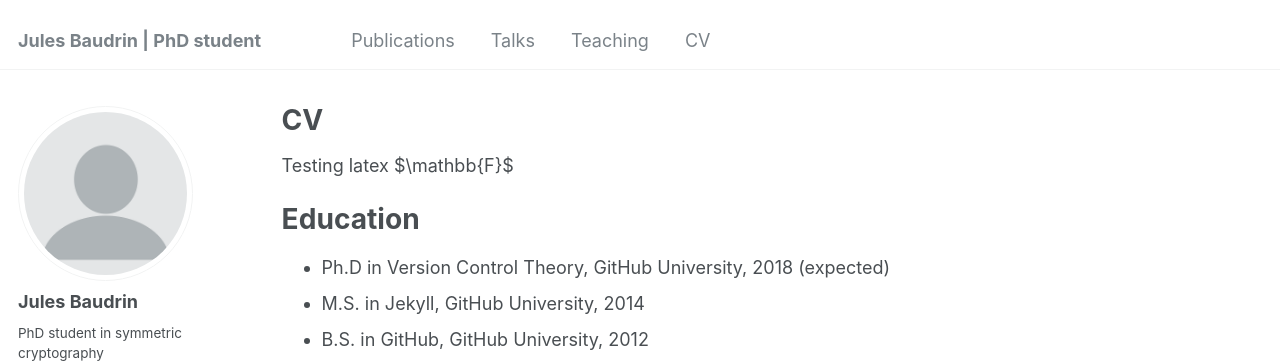
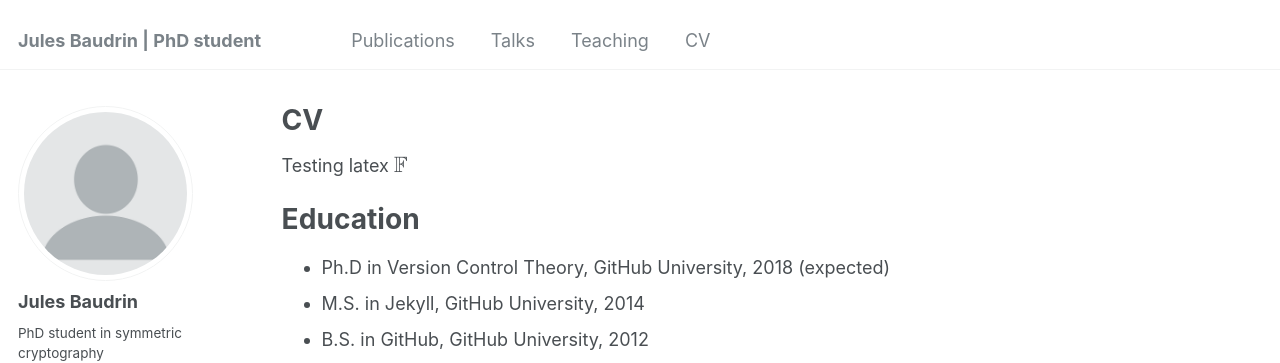
Before and after one commit to baudrin-j/baudrin-j.github.io, a Jekyll site: the page built from _pages/cv.md, in a window 1280 px wide and 900 px high. Shown: the top 363 px of the window. Built offline with Jekyll 4.4.1, drawn with Linux system fonts in a browser that asks for light colours; some web fonts are replaced.

Commit message:
Update cv.md

```diff
--- a/_pages/cv.md
+++ b/_pages/cv.md
@@ -9,7 +9,7 @@ redirect_from:
 
 {% include base_path %}
 
-Testing latex $\mathbb{F}$
+Testing latex \\(\mathbb{F}\\)
 
 Education
 ======
```
